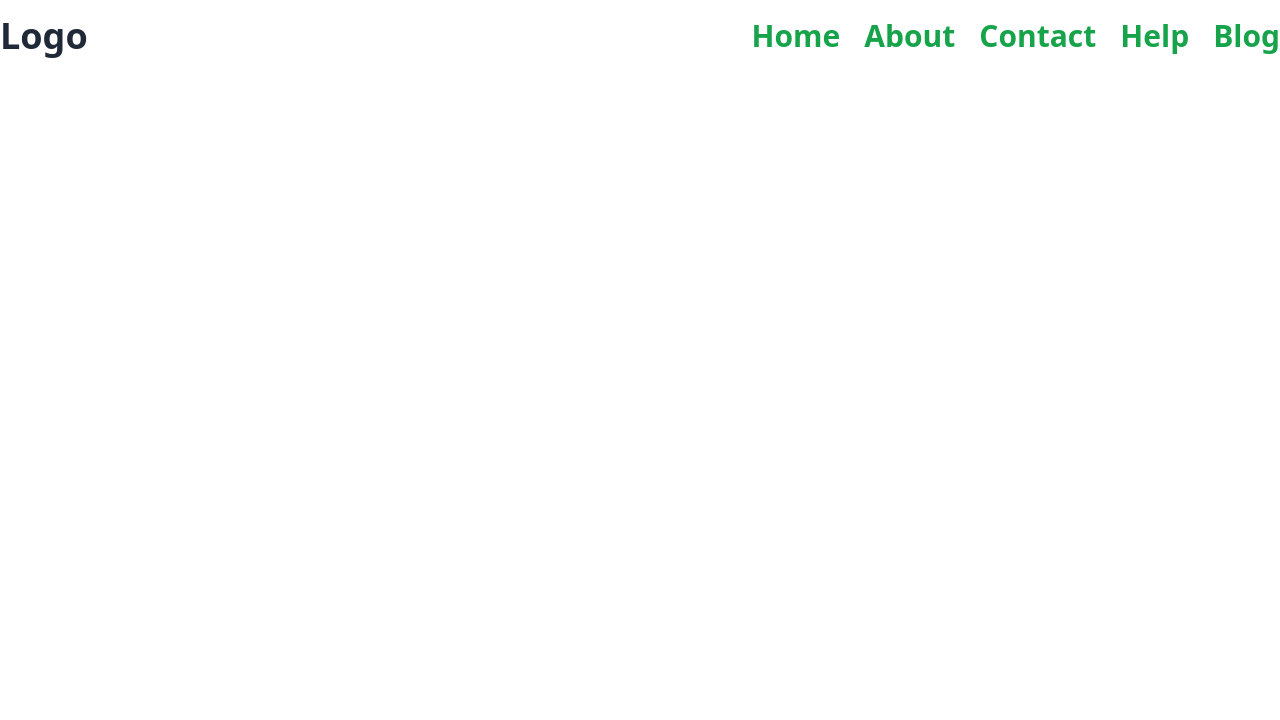
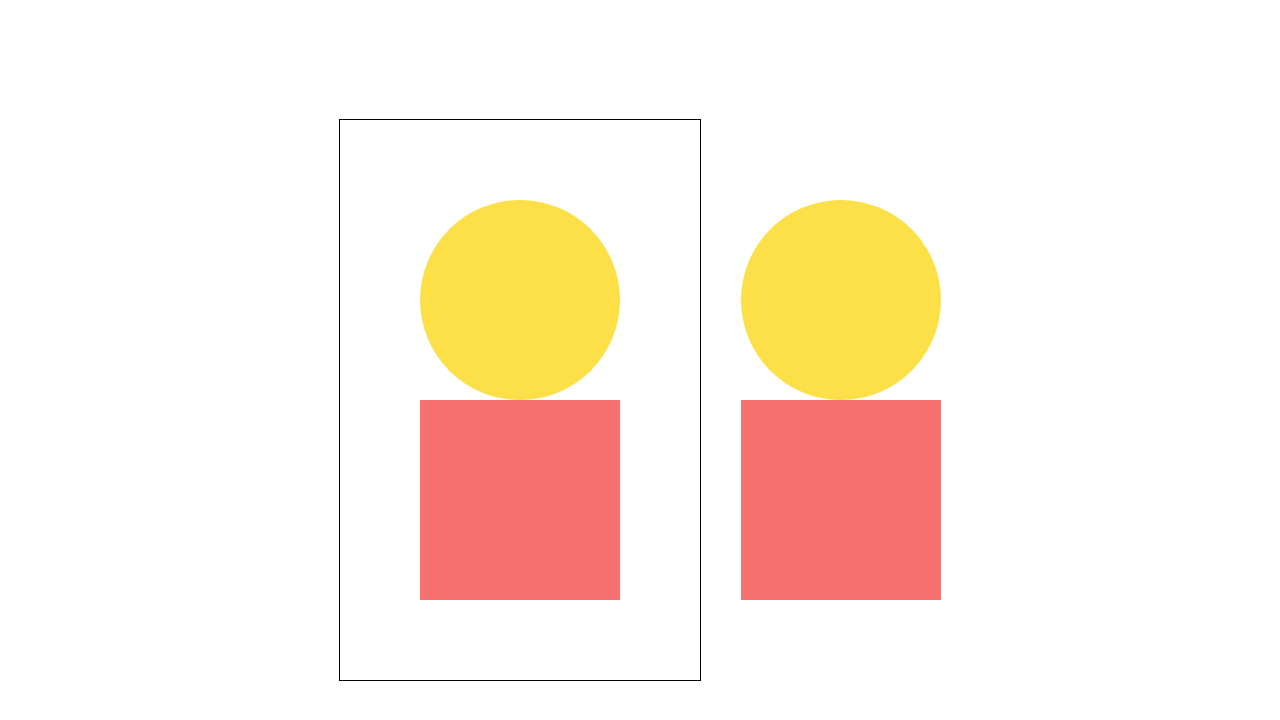
Before and after one commit to AshikurZaman01/GSAP, a React (Vite) app: page / in a window 1280 px wide. Shown: the top 720 px of the page. Built offline with nearby package versions, Linux system fonts and the light colour scheme.

Commit message:
add scope

```diff
--- a/src/Components/Pages/Home/Home.jsx
+++ b/src/Components/Pages/Home/Home.jsx
@@ -4,31 +4,33 @@ import { useGSAP } from "@gsap/react";
 import { useRef } from "react";
 const Home = () => {
 
-    const gsapRef = useRef();
+
+    useGSAP(() => {
+        gsap.from('.box', {
+            y: 30,
+            opacity: 0,
+            duration: 1,
+            rotate: 720,
+
+        })
+    }, { scope: ".contan1" })
 
 
 
-    useGSAP(() => {
-        gsap.from(gsapRef.current, { opacity: 0, duration: 1, y: -100, ease: "power2.out" })
-    })
+
 
 
     return (
-        <div>
+        <div className="container mx-auto flex gap-10 justify-center items-center h-screen">
 
-            <div id="nav" className="flex justify-between items-center container m-auto mt-4">
+            <div className="contan1 border border-black p-20">
+                <div className="circle w-[200px] h-[200px] bg-yellow-300 rounded-full"></div>
+                <div className="box w-[200px] h-[200px] bg-red-400"></div>
+            </div>
 
-                <div ref={gsapRef} id="nav-logo" className="text-4xl font-extrabold">Logo</div>
-
-                <div id="nav-items" className="text-3xl font-bold text-green-600">
-                    <ul className="flex gap-6">
-                        <li>Home</li>
-                        <li>About</li>
-                        <li>Contact</li>
-                        <li>Help</li>
-                        <li>Blog</li>
-                    </ul>
-                </div>
+            <div className="contan2">
+                <div className="circle w-[200px] h-[200px] bg-yellow-300 rounded-full"></div>
+                <div className="box w-[200px] h-[200px] bg-red-400"></div>
             </div>
 
         </div>
```
